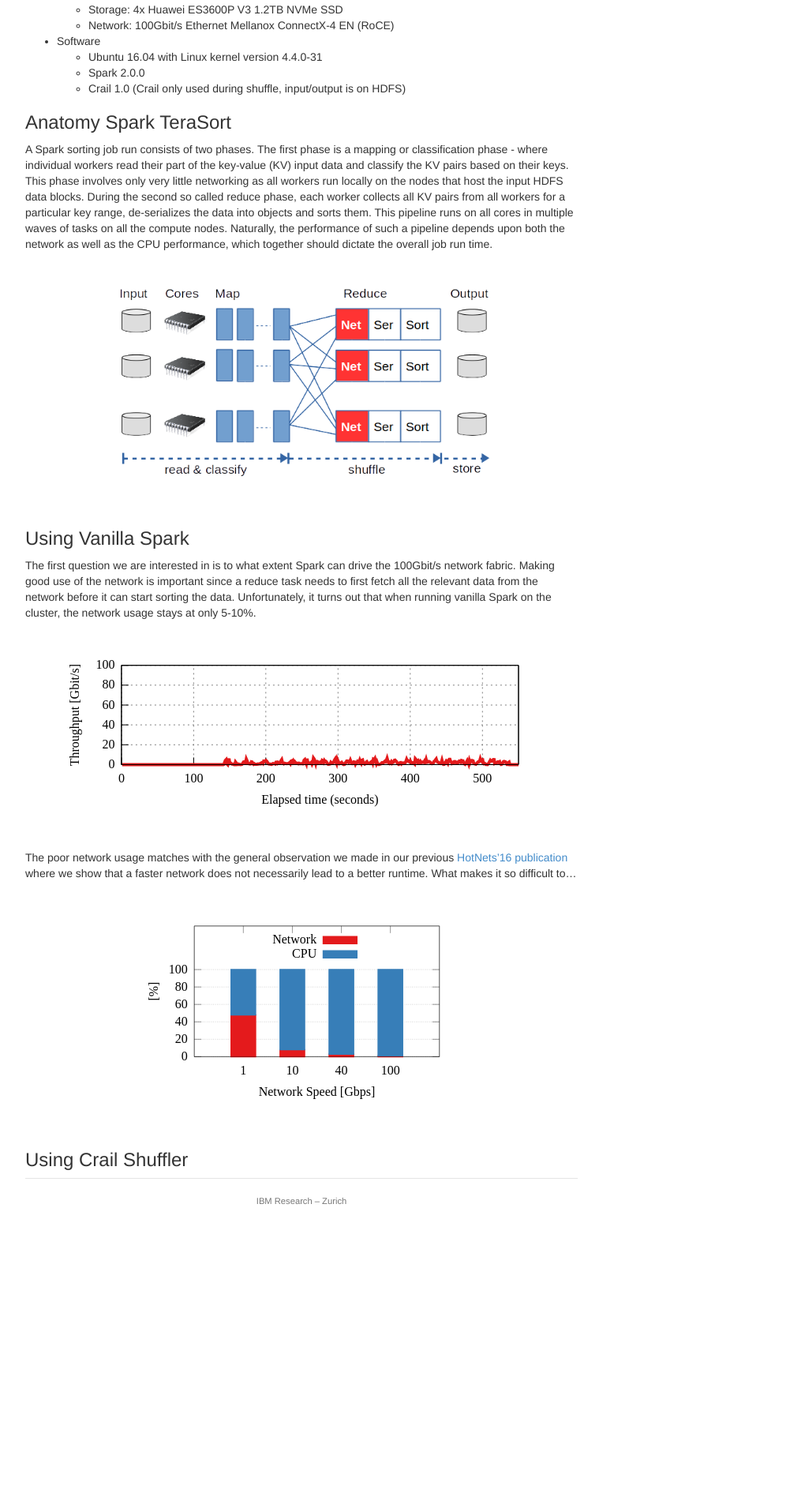
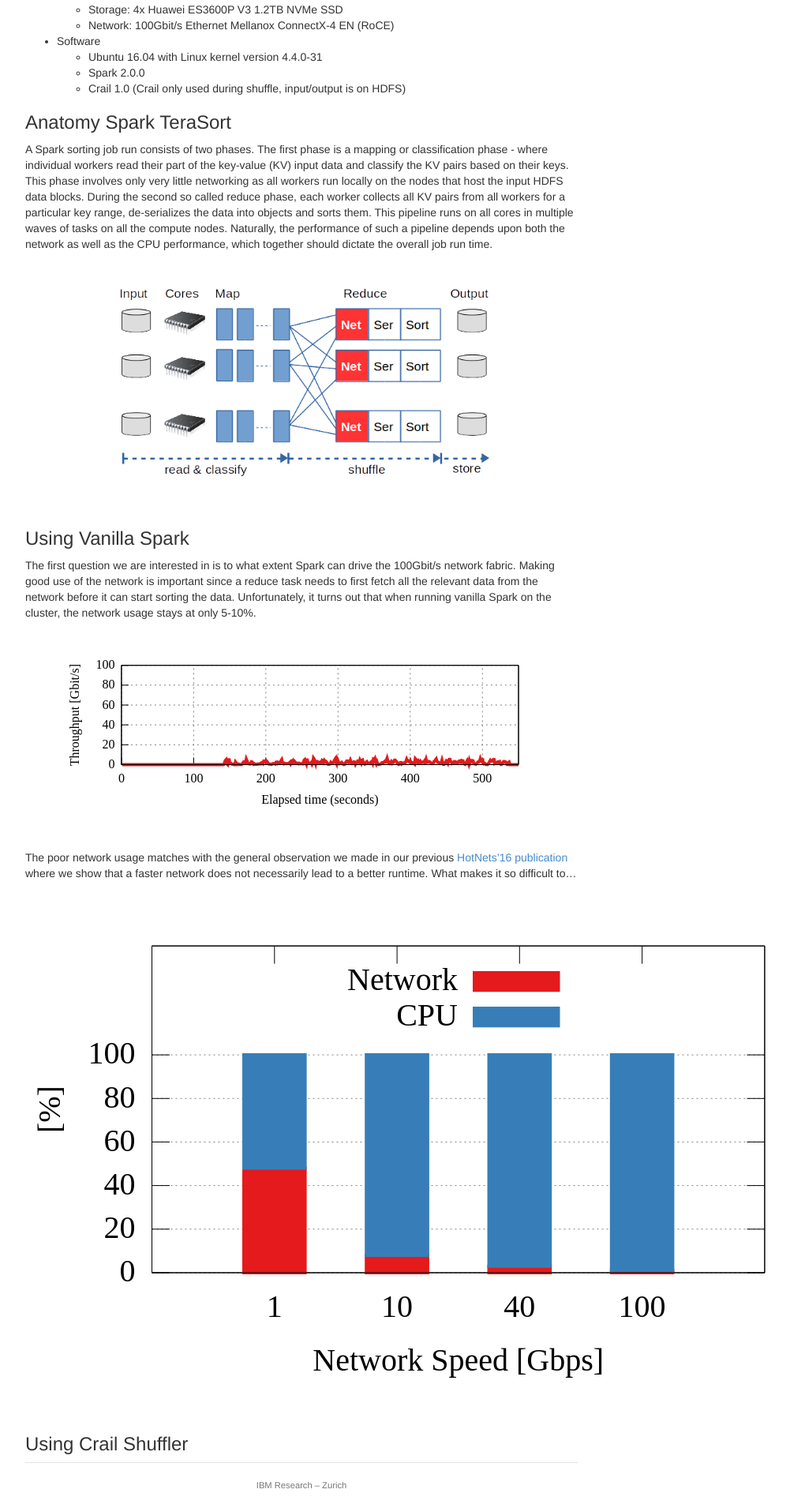
Before and after one commit to apache/incubator-crail-website, a Jekyll site: the page built from _posts/blog/2017-01-1-sorting.md, in a window 1280 px wide. Shown: the part 741-2651 px from the top of the page at 79% size, without its empty margins (258-1259 px from the left). Built offline with Jekyll 4.4.1, drawn with Linux system fonts in a browser that asks for light colours; before the commit the page ends 2291 px from its top, so only the background shows below that.

Commit message:
Update 2017-01-1-sorting.md

```diff
--- a/_posts/blog/2017-01-1-sorting.md
+++ b/_posts/blog/2017-01-1-sorting.md
@@ -55,7 +55,7 @@
 The poor network usage matches with the general observation we made in our previous [HotNets'16 publication](http://dl.acm.org/citation.cfm?id=3027062) where we show that a faster network does not necessarily lead to a better runtime. What makes it so difficult to...
 
 <br>
-<div style="text-align:center"><img src ="http://crail.io/img/blog/sort/cpu_network.svg" width="400"/></div>
+<div style="text-align:center"><img src ="http://crail.io/img/blog/sort/cpu_network.svg"/></div>
 <br><br>
 
 ### Using Crail Shuffler
```
